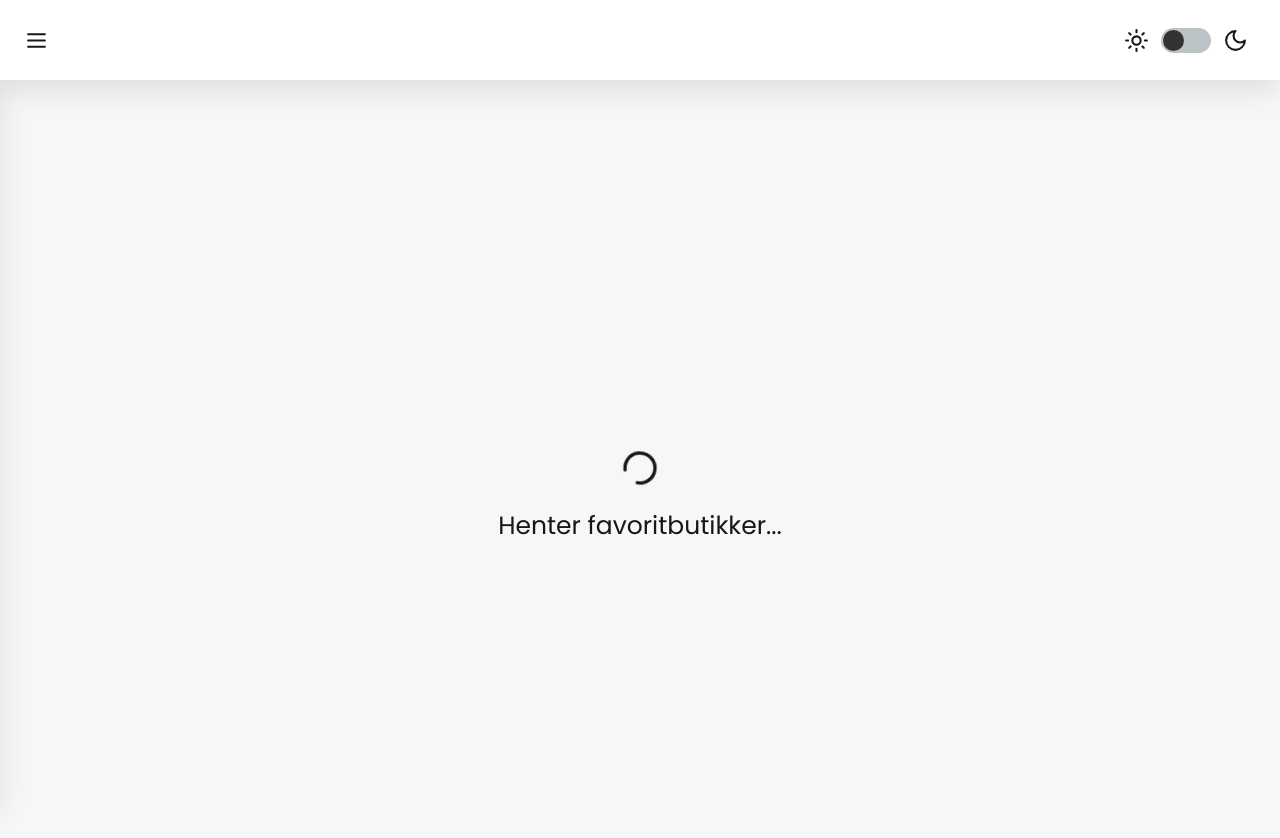
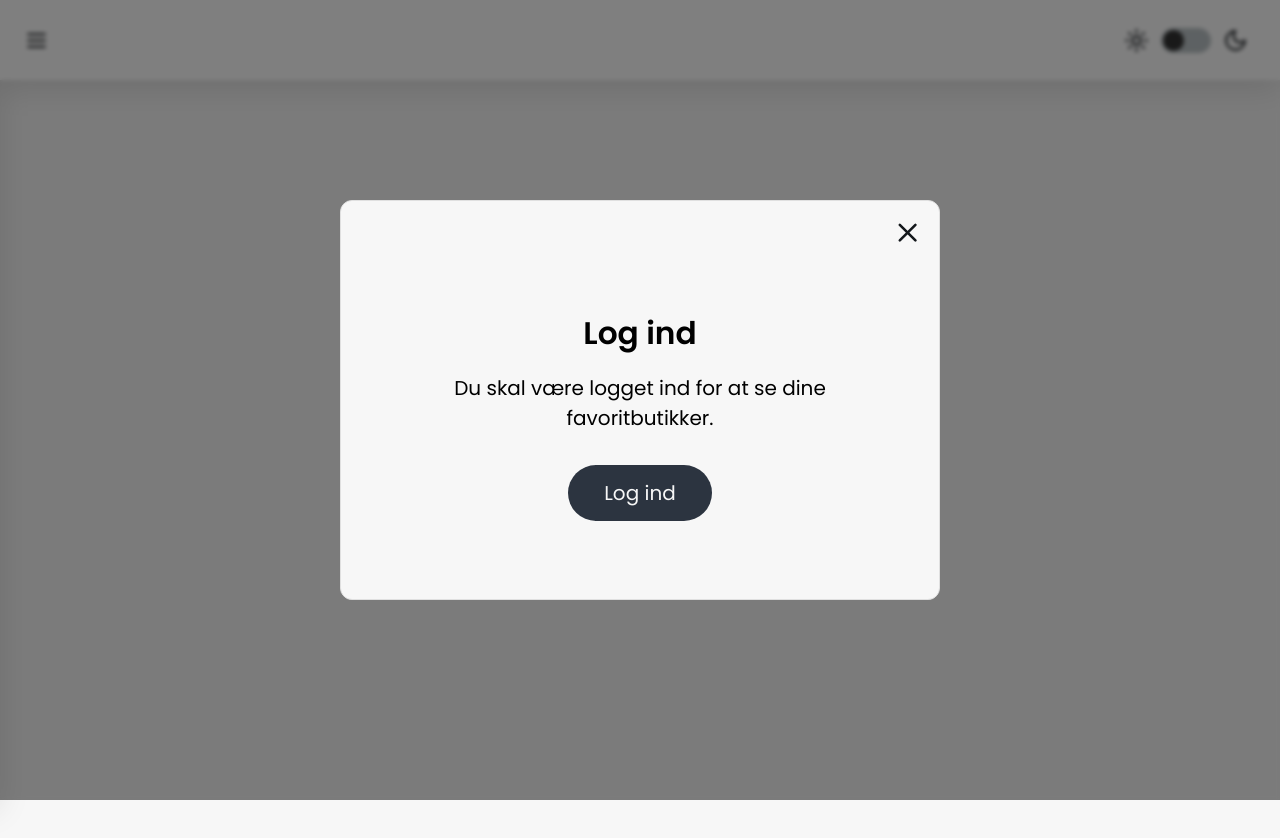
Before and after one commit to AlberteVallentin/DiscountFinderFront, a React (Vite) app: page /favorites in a window 1280 px wide. Shown: the top 838 px of the page. After the commit the page ends 800 px from the top, so only its background shows below. Built offline with nearby package versions, Linux system fonts and the light colour scheme.

Commit message:
ændret rækkefølge

```diff
--- a/src/pages/Favorites.jsx
+++ b/src/pages/Favorites.jsx
@@ -23,6 +23,19 @@ function Favorites() {
   const [loading, setLoading] = useState(true);
   const [selectedStore, setSelectedStore] = useState(null);
 
+  if (!isAuthenticated) {
+    return (
+      <LoginModal
+        isOpen={true}
+        onClose={() => navigate('/stores')}
+        onLogin={() =>
+          navigate('/login', { state: { returnPath: '/favorites' } })
+        }
+        message='Du skal være logget ind for at se dine favoritbutikker.'
+      />
+    );
+  }
+
   useEffect(() => {
     if (isAuthenticated) {
       fetchFavoriteStores();
@@ -40,19 +53,6 @@ function Favorites() {
   if (loading) {
     return (
       <LoadingSpinner text='Henter favoritbutikker...' fullscreen={true} />
-    );
-  }
-
-  if (!isAuthenticated) {
-    return (
-      <LoginModal
-        isOpen={true}
-        onClose={() => navigate('/stores')}
-        onLogin={() =>
-          navigate('/login', { state: { returnPath: '/favorites' } })
-        }
-        message='Du skal være logget ind for at se dine favoritbutikker.'
-      />
     );
   }
 
```
